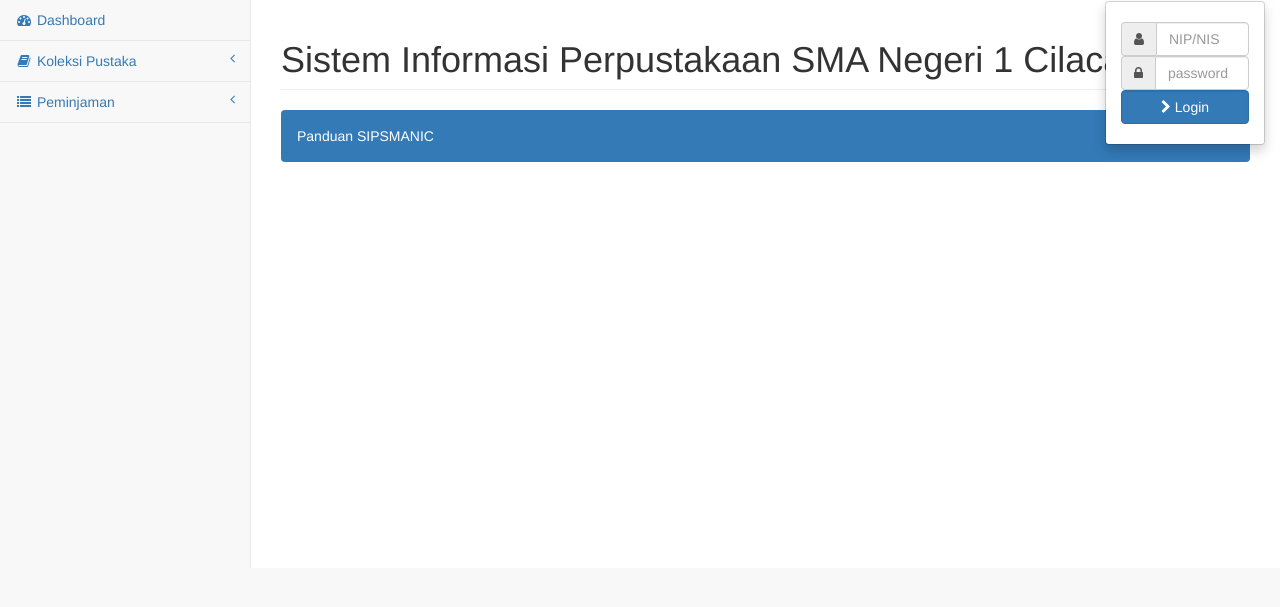
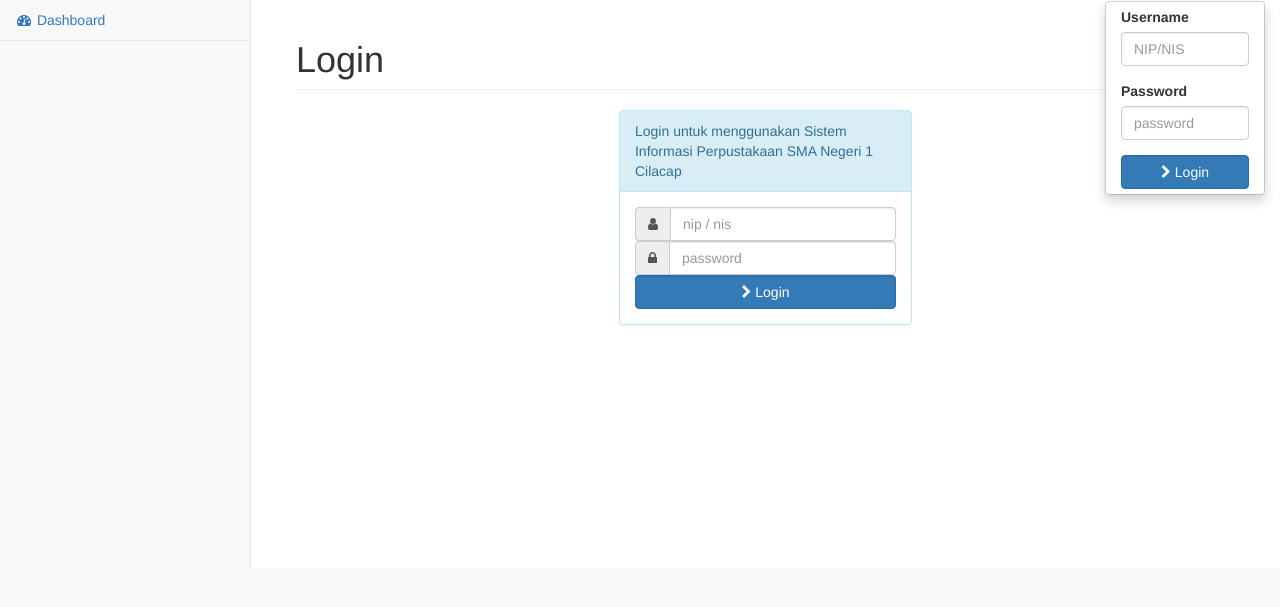
Before and after one commit to lslowmotion/SIPSMAN1Cv2, a CodeIgniter app: page /SIPSMAN1Cv2/akun in a window 1280 px wide, after a click on "Login". Shown: the part 51-658 px from the top of the page. Run offline with CodeIgniter, Linux system fonts and the light colour scheme; some libraries are stand-ins or nearby versions.

Commit message:
Advanced authentication
- Mampu lempar ke FormLogin ketika gagal login
- Mampu fetch data Anggota dari db untuk digunakan di session

```diff
--- a/application/controllers/Akun.php
+++ b/application/controllers/Akun.php
@@ -8,10 +8,9 @@ class Akun extends CI_Controller {
         //lempar ke form login
         if (empty($this->session->userdata('id'))){
             $this->load->view('head');
-            $this->load->view('dashboard');
-            /* menunggu FormLogin dibuat
-             $this->load->view('FormLogin');
-             */
+           /* debugging gagal login
+            $this->load->view('dashboard');*/
+            $this->load->view('FormLogin');
             $this->load->view('foot');
         }else{
             redirect(base_url());
@@ -63,13 +62,13 @@ class Akun extends CI_Controller {
                         redirect(base_url());
                     }elseif ($level=='anggota'){
 
-                        //debugging level anggota
+                        /*debugging level anggota
                         $this->session->set_userdata('id',$id);
                         $this->session->set_userdata('id_name',$id);
                         $this->session->set_userdata('level',$level);
-                        redirect(base_url());
+                        redirect(base_url());*/
 
-                        /* menunggu model AnggotaM dibuat
+
                         $this->load->model('AnggotaM');
                         $name=$this->AnggotaM->login($id);
                         foreach ($name as $row){
@@ -79,7 +78,7 @@ class Akun extends CI_Controller {
                         $this->session->set_userdata('id_name',$name);
                         $this->session->set_userdata('level',$level);
                         redirect(base_url());
-                        */
+
                     }
                 }else{
                     $this->session->set_flashdata(
--- /dev/null
+++ b/application/views/FormLogin.php
@@ -0,0 +1,47 @@
+<body>
+<!-- Form login -->
+	<div id="page-wrapper">
+		<div class="container-fluid">
+			<div class="row">
+				<div class="col-md-12">
+					<h1 class="page-header">Login</h1>
+				</div>
+			</div>
+			<?php
+				if($this->session->flashdata('message')){
+					echo $this->session->flashdata('message');
+				}
+			?>
+
+		<div class="row">
+			<div class="col-md-4 col-md-offset-4">
+				<div class="panel panel-info" >
+				<div class="panel-heading ">Login untuk menggunakan Sistem Informasi Perpustakaan SMA Negeri 1 Cilacap</div>
+				<div class="panel-body">
+					<form method="post" action="<?php echo base_url('Akun/login');?>" >
+						<div class="input-group">
+							<span class="input-group-addon" id="basic-addon1"><i class="fa fa-user "></i></span>
+							<input class="form-control" placeholder="nip / nis"  name="id" type="text" />
+						</div>
+						<div class="input-group">
+							<span class="input-group-addon" id="basic-addon1"><i class="fa fa-lock"></i></span>
+							<input class="form-control" placeholder="password" name="password" type="password" />
+						</div>
+							<input type=hidden name="submit" value=TRUE>
+							<button type="submit" id="submit" class="form-control btn-primary"><i class="fa fa-chevron-right "></i> Login</button>
+					</form>
+				</div>
+				</div>
+			</div>
+		</div>
+		</div>
+	</div>
+<!-- Formlogin -->
+
+</body>
+
+<script>
+  $('#submit').on('click', function () {
+    $(this).button('loading')
+  })
+</script>
--- a/application/views/head.php
+++ b/application/views/head.php
@@ -65,22 +65,22 @@
 					Login
                     <i class="fa fa-sign-in fa-fw"></i> <i class="fa fa-caret-down"></i>
                     </a>
-                    <ul class="dropdown-menu dropdown-user">
+                    <ul class="dropdown-menu">
 
-								<div class="panel-body">
-									<form method="post" action="<?php echo base_url('Akun/login');?>" >
-										<div class="input-group">
-											<span class="input-group-addon" id="basic-addon1"><i class="fa fa-user "></i></span>
+
+									<form class="col-md-12" method="post" action="<?php echo base_url('Akun/login');?>" >
+										<div class="form-group">
+											<label for="id">Username</label>
 											<input class="form-control" placeholder="NIP/NIS"  name="id" type="text" />
 										</div>
-										<div class="input-group">
-											<span class="input-group-addon" id="basic-addon1"><i class="fa fa-lock"></i></span>
+										<div class="form-group">
+											<label for="password">Password</label>
 											<input class="form-control" placeholder="password" name="password" type="password" />
 										</div>
 										<input type="hidden" name="submit" value=TRUE />
 										<button type="submit" class="form-control btn-primary"><i class="fa fa-chevron-right "></i> Login</button>
 									</form>
-								</div>
+
 
                     </ul>
 				<?php }?>
@@ -95,12 +95,15 @@
                         <li>
                             <a href="<?php echo base_url();?>"><i class="fa fa-dashboard fa-fw"></i> Dashboard</a>
                         </li>
+                        <?php if(!empty($this->session->userdata('id'))){?>
                         <li>
                             <a href="#"><i class="fa fa-book fa-fw"></i> Koleksi Pustaka<span class="fa arrow"></span></a>
                             <ul class="nav nav-second-level">
+                            	<?php if($this->session->userdata('level')=='admin'){ ?>
                                 <li>
                                     <a href="#">Kelola Koleksi</a>
                                 </li>
+                                <?php }?>
                                 <li>
                                     <a href="#">Lihat Koleksi</a>
                                 </li>
@@ -110,15 +113,29 @@
                         <li>
                             <a href="#"><i class="fa fa-list fa-fw"></i> Peminjaman<span class="fa arrow"></span></a>
                             <ul class="nav nav-second-level">
+                            	<?php if($this->session->userdata('level')=='admin'){ ?>
                                 <li>
                                     <a href="#">Kelola Peminjaman</a>
                                 </li>
+                                <?php }?>
                                 <li>
                                     <a href="#">Status Peminjaman</a>
                                 </li>
                             </ul>
                             <!-- /.nav-second-level -->
                         </li>
+                         <li>
+                         	<?php if($this->session->userdata('level')=='admin'){ ?>
+                            <a href="#"><i class="fa fa-book fa-fw"></i> Keanggotaan<span class="fa arrow"></span></a>
+                            <ul class="nav nav-second-level">
+                            	<li>
+                                    <a href="#">Kelola Anggota</a>
+                                </li>
+                            </ul>
+                            <?php }?>
+                            <!-- /.nav-second-level -->
+                        </li>
+                        <?php }?>
                     </ul>
                 </div>
                 <!-- /.sidebar-collapse -->
```
Also changed, not shown: application/models/AnggotaM.php (added, +17 -0 lines).
